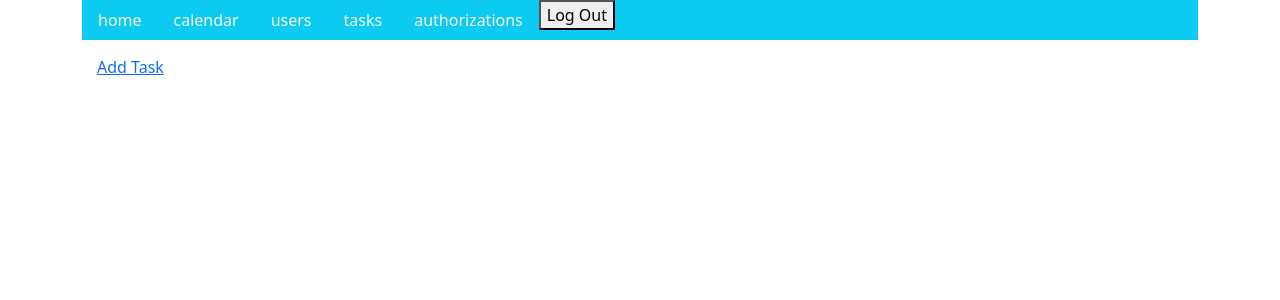
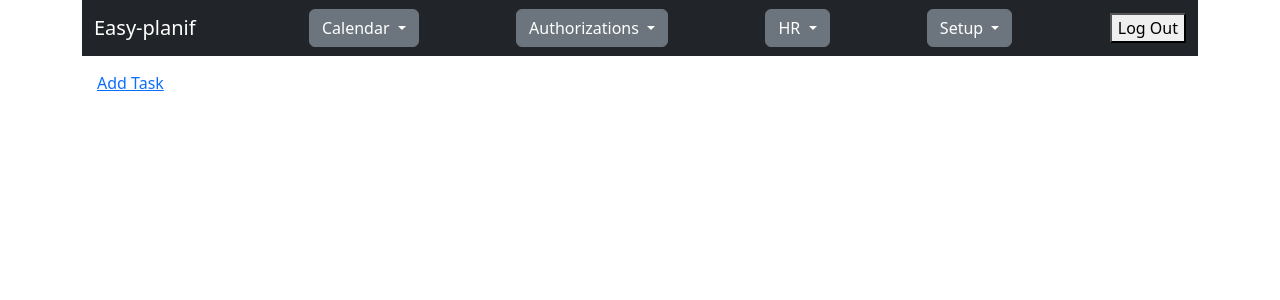
Before and after one commit to Dazul/easy-planif, a Django app: page /tasks in a window 1280 px wide. Shown: the top 300 px of the page. Run offline with Django 5.2, Linux system fonts and the light colour scheme; the visitor is signed in with stand-in values (Sample User, id 1); data that the repository does not hold is empty; some libraries are stand-ins or nearby versions.

Commit message:
Rework menu bar

```diff
--- a/easy-planif/cal/static/css/styles.css
+++ b/easy-planif/cal/static/css/styles.css
@@ -28,11 +28,10 @@
   font-size: 16px;
 }
 
-ul {
+.calendar ul {
   height: 100%;
   padding: 0px 5px 0px 20px;
 }
-
 a {
   color: #17a2b8;
 }
--- a/easy-planif/templates/menu.html
+++ b/easy-planif/templates/menu.html
@@ -1,23 +1,50 @@
-  <ul class="nav bg-info">
-    <li class="nav-item">
-      <a class="nav-link link-light" href="/">home</a>
-    </li>
-    <li class="nav-item">
-      <a class="nav-link link-light" href="/calendar">calendar</a>
-    </li>
-    <li class="nav-item">
-      <a class="nav-link link-light" href="/users">users</a>
-    </li>
-    <li class="nav-item">
-      <a class="nav-link link-light" href="/tasks">tasks</a>
-    </li>
-    <li class="nav-item">
-      <a class="nav-link link-light" href="/authorizations">authorizations</a>
-    </li>
-    <li class="nav-item">
-      <form action="{% url 'logout' %}" method="post">
-        {% csrf_token %}
-        <button type="submit">Log Out</button>
-      </form>
-    </li>
-  </ul>
+
+<nav class="navbar navbar-dark bg-dark">
+  <div class="container-fluid">
+      <a class="navbar-brand" href="/">Easy-planif</a>
+        <div class="dropdown">
+            <button class="btn btn-secondary dropdown-toggle" type="button" id="dropdownMenuButton1" data-bs-toggle="dropdown" aria-expanded="true">
+                Calendar
+            </button>
+            <ul class="dropdown-menu" aria-labelledby="dropdownMenuButton1">
+                <li><a class="dropdown-item" href="/calendar">personal calendar</a></li>
+                <li><a class="dropdown-item" href="/global_calendar">global calendar</a></li>
+                <li><a class="dropdown-item" href="/planning">planning</a></li>
+                <li><a class="dropdown-item" href="/reservations">reservations</a></li>
+            </ul>
+        </div>
+        <div class="dropdown">
+            <button class="btn btn-secondary dropdown-toggle" type="button" id="dropdownMenuButton2" data-bs-toggle="dropdown" aria-expanded="true">
+                Authorizations
+            </button>
+            <ul class="dropdown-menu" aria-labelledby="dropdownMenuButton2">
+                <li><a class="dropdown-item" href="/authorizations">authorizations</a></li>
+                <li><a class="dropdown-item" href="/comments">comments</a></li>
+            </ul>
+        </div>
+        <div class="dropdown">
+            <button class="btn btn-secondary dropdown-toggle" type="button" id="dropdownMenuButton3" data-bs-toggle="dropdown" aria-expanded="true">
+                HR
+            </button>
+            <ul class="dropdown-menu" aria-labelledby="dropdownMenuButton3">
+                <li><a class="dropdown-item" href="/time_entry">time entry</a></li>
+                <li><a class="dropdown-item" href="/salary_entry">salary_entry</a></li>
+            </ul>
+        </div>
+        <div class="dropdown">
+            <button class="btn btn-secondary dropdown-toggle" type="button" id="dropdownMenuButton4" data-bs-toggle="dropdown" aria-expanded="true">
+                Setup
+            </button>
+            <ul class="dropdown-menu" aria-labelledby="dropdownMenuButton4">
+                <li><a class="dropdown-item" href="/users">users</a></li>
+                <li><a class="dropdown-item" href="/tasks">tasks</a></li>
+            </ul>
+        </div>
+        <div class="dropdown">
+            <form action="{% url 'logout' %}" method="post">
+                {% csrf_token %}
+                <button type="submit">Log Out</button>
+            </form>
+        </div>
+     </div>
+</nav>
```
